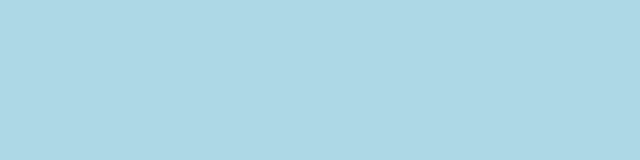
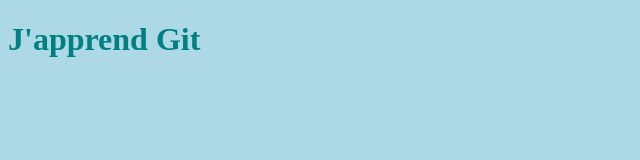
Before and after one commit to Melissa-Fruit/melissa, a plain HTML site: page index.html in a window 1280 px wide. Shown: the whole page, without its empty margins (0-640 px from the left). Drawn offline with Linux system fonts and the light colour scheme.

Commit message:
premier changement

```diff
--- a/index.html
+++ b/index.html
@@ -8,6 +8,6 @@
   <link rel="stylesheet" href="style.css">
 </head>
 <body>
-
+<h1>J'apprend Git</h1>
 </body>
 </html>
--- a/style.css
+++ b/style.css
@@ -1,3 +1,6 @@
 body {
   background-color: lightblue;
 }
+h1 {
+  color:teal;
+}
```
